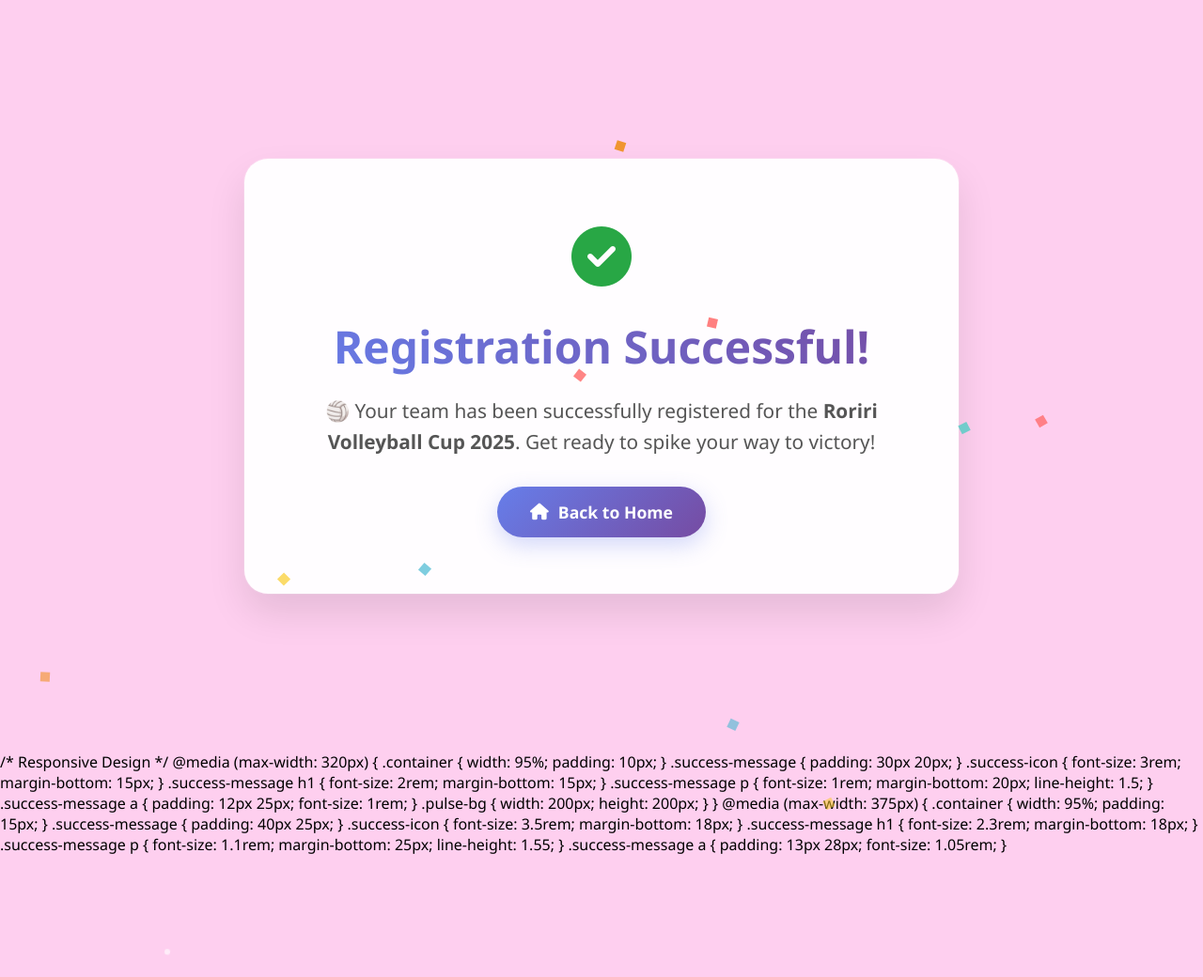
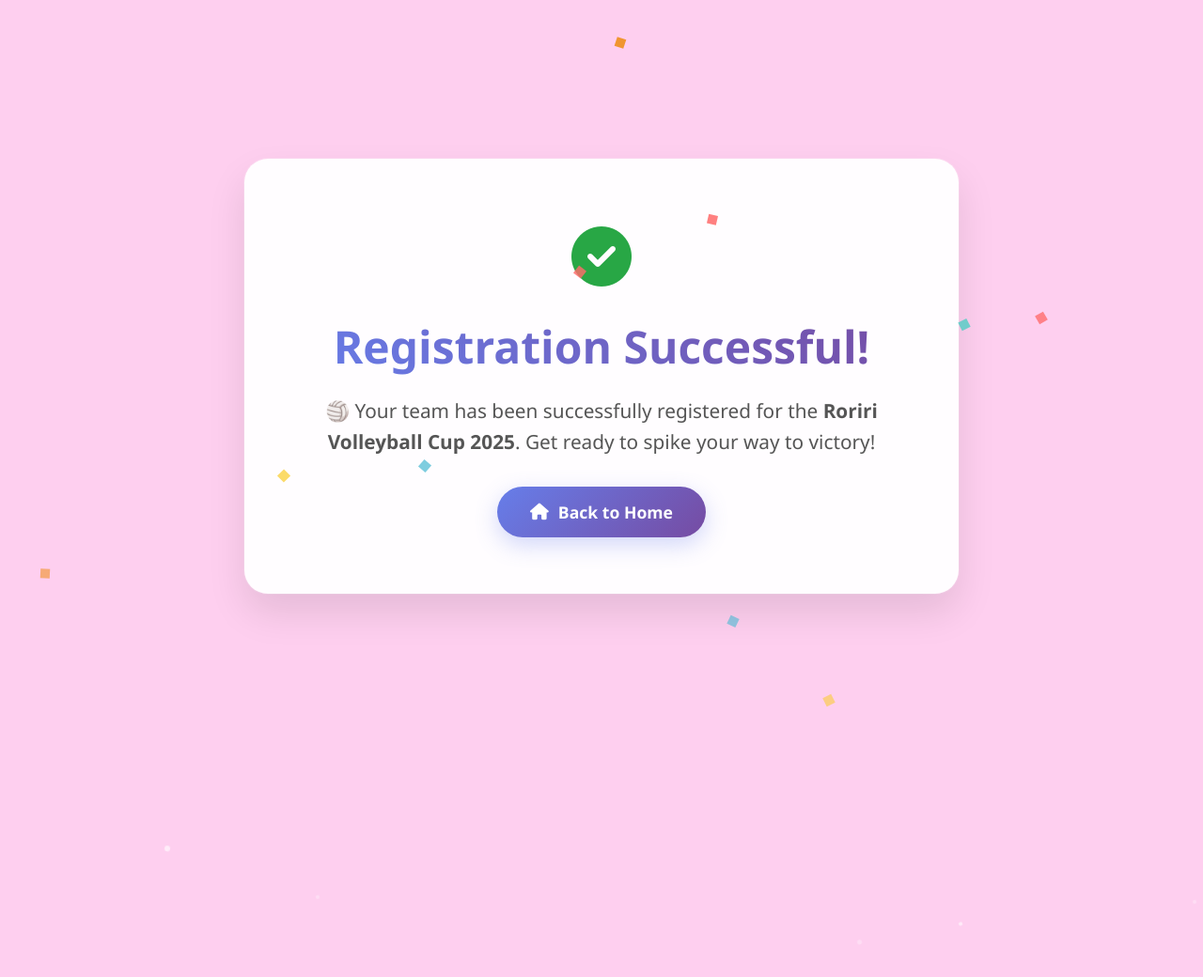
Before and after one commit to Herwinstenil/Volleyball-Tournament, a Django app: template Cup/Matches/templates/register_success.html in a window 1280 px wide. Shown: the top 1040 px of the page at 94% size. Run offline with Django 5.2, Linux system fonts and the light colour scheme; the template is opened without the code that fills it, so the values that code supplies are empty.

Commit message:
Volleyball

```diff
--- a/Cup/Matches/templates/register_success.html
+++ b/Cup/Matches/templates/register_success.html
@@ -463,61 +463,3 @@
         `;
         document.head.appendChild(style);
     </script>
-
-    /* Responsive Design */
-    @media (max-width: 320px) {
-        .container {
-            width: 95%;
-            padding: 10px;
-        }
-        .success-message {
-            padding: 30px 20px;
-        }
-        .success-icon {
-            font-size: 3rem;
-            margin-bottom: 15px;
-        }
-        .success-message h1 {
-            font-size: 2rem;
-            margin-bottom: 15px;
-        }
-        .success-message p {
-            font-size: 1rem;
-            margin-bottom: 20px;
-            line-height: 1.5;
-        }
-        .success-message a {
-            padding: 12px 25px;
-            font-size: 1rem;
-        }
-        .pulse-bg {
-            width: 200px;
-            height: 200px;
-        }
-    }
-
-    @media (max-width: 375px) {
-        .container {
-            width: 95%;
-            padding: 15px;
-        }
-        .success-message {
-            padding: 40px 25px;
-        }
-        .success-icon {
-            font-size: 3.5rem;
-            margin-bottom: 18px;
-        }
-        .success-message h1 {
-            font-size: 2.3rem;
-            margin-bottom: 18px;
-        }
-        .success-message p {
-            font-size: 1.1rem;
-            margin-bottom: 25px;
-            line-height: 1.55;
-        }
-        .success-message a {
-            padding: 13px 28px;
-            font-size: 1.05rem;
-        }
```
Also changed, not shown: Cup/Matches/templates/register.html (+15 -4 lines), Cup/Matches/views.py (+18 -9 lines), Cup/db.sqlite3.
